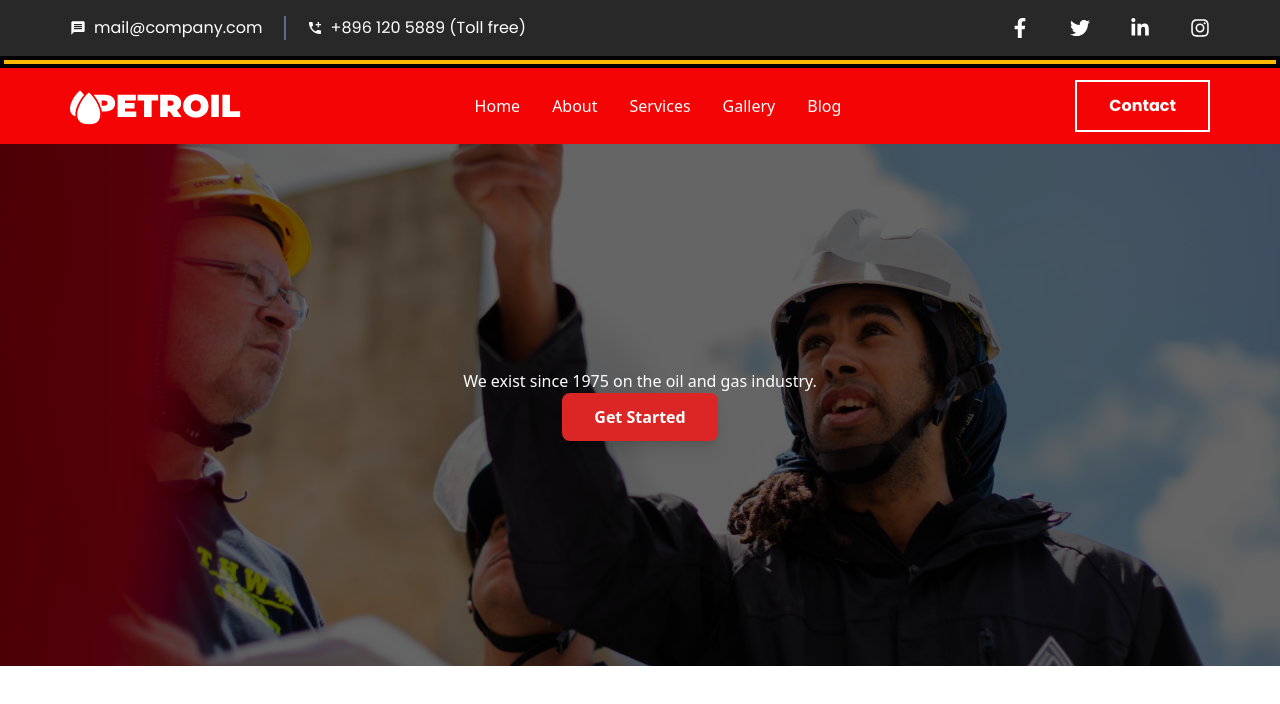
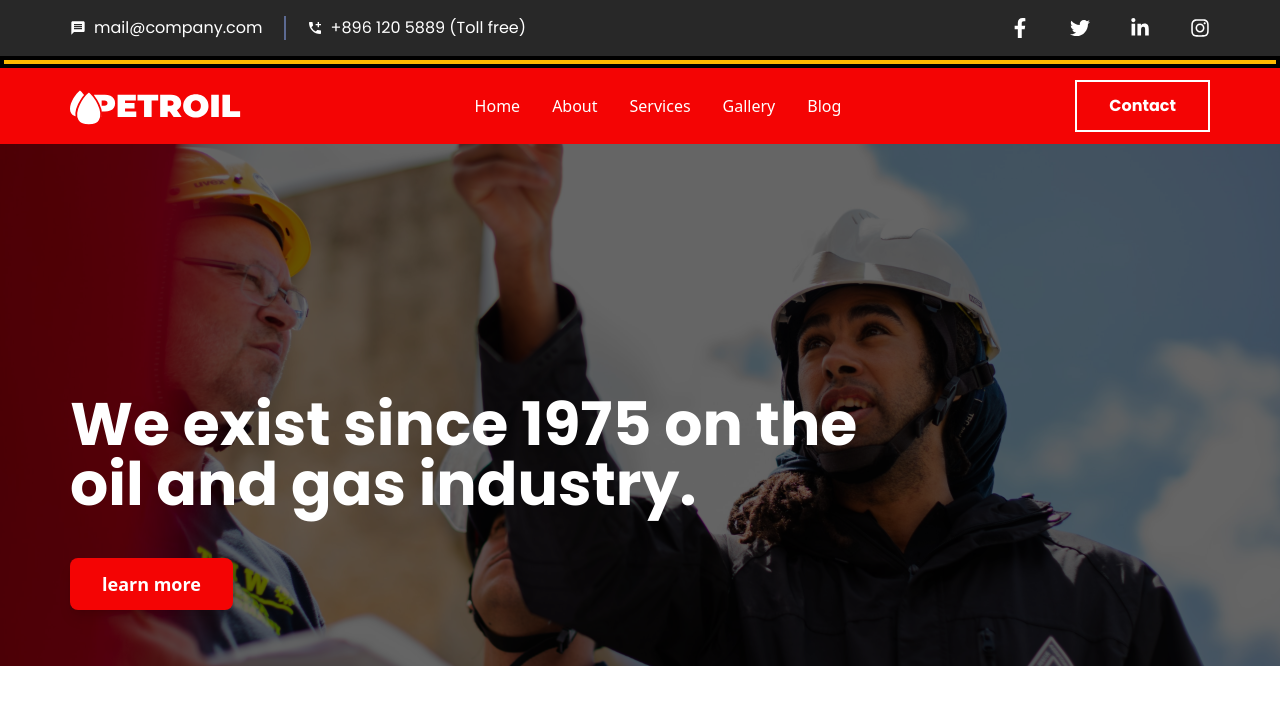
Before and after one commit to mahmudashif/Petroil, a React (Vite) app: page / in a window 1280 px wide. Shown: the top 704 px of the page. Built offline with nearby package versions, Linux system fonts and the light colour scheme.

Commit message:
feat: hero section done

```diff
--- a/src/Components/Section/Hero.jsx
+++ b/src/Components/Section/Hero.jsx
@@ -11,13 +11,13 @@ const Hero = () => {
       <div className="absolute inset-0 bg-black opacity-60"></div>
 
       {/* Content */}
-      <div className="absolute inset-0 flex flex-col items-center justify-center text-center px-4 sm:px-6 lg:px-8">
-        <h1 className="text-white">
+      <div className="absolute inset-0 max-w-max-width mx-auto mt-[250px]">
+        <h1 className="text-white font-bold font-poppins text-6xl w-[800px]">
           We exist since 1975 on the oil and gas industry.
         </h1>
 
-        <button className="bg-red-600 hover:bg-red-700 text-white font-bold py-3 px-8 rounded-lg transition duration-300 transform hover:scale-105 shadow-lg">
-          Get Started
+        <button className="bg-[#F40404] mt-11 hover:bg-red-700 text-white font-semibold text-lg py-3 px-8 rounded-lg transition duration-300 transform hover:scale-105 shadow-lg">
+          learn more
         </button>
       </div>
     </div>
```
